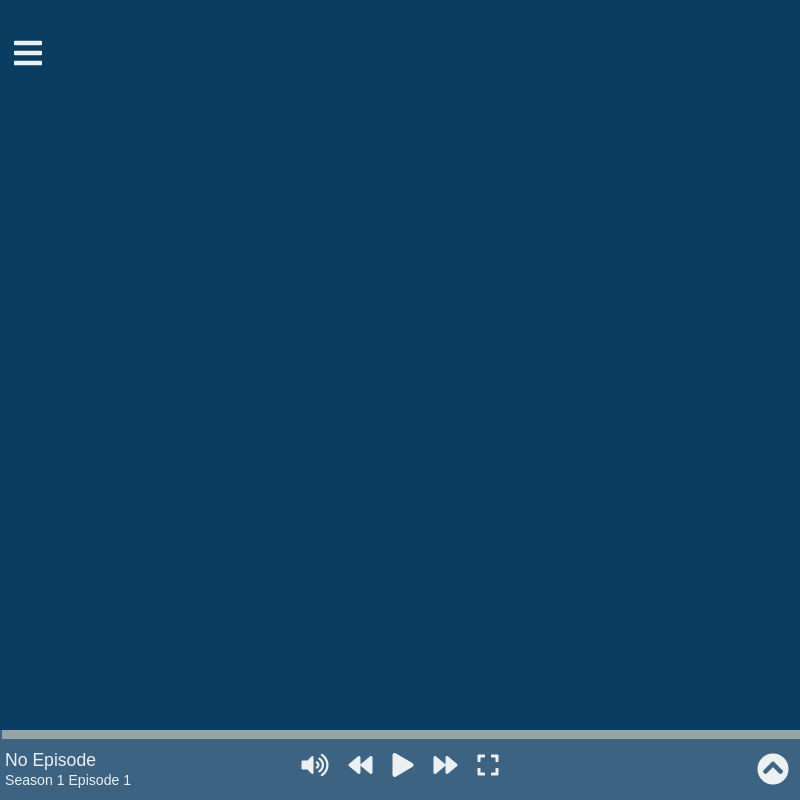
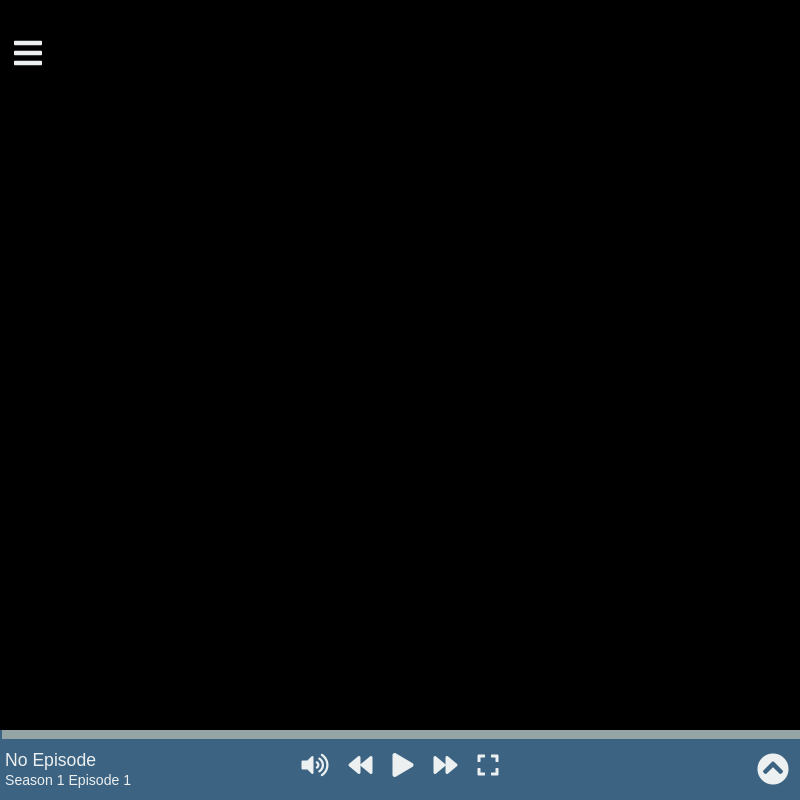
Before and after one commit to SpoodyTheOne/vanime, an Electron app: page pages/index.html in a window 800 px wide. Drawn offline with Linux system fonts and the light colour scheme.

Commit message:
made background of video player black

```diff
--- a/files/style/video.css
+++ b/files/style/video.css
@@ -6,7 +6,7 @@
 	bottom: 0px;
 	width: 100%;
 	height: 100%;
-	background-color: transparent !important;
+	background-color: black !important;
 	outline: none;
 }
 
```
